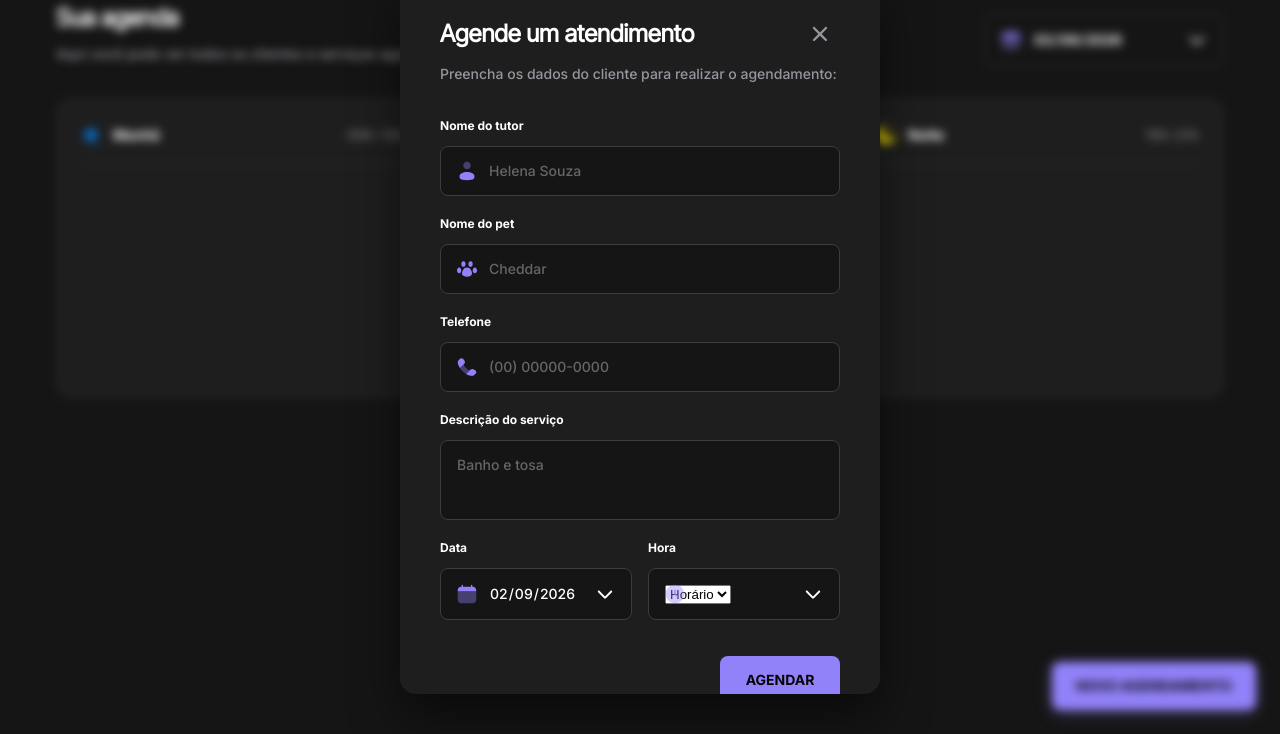
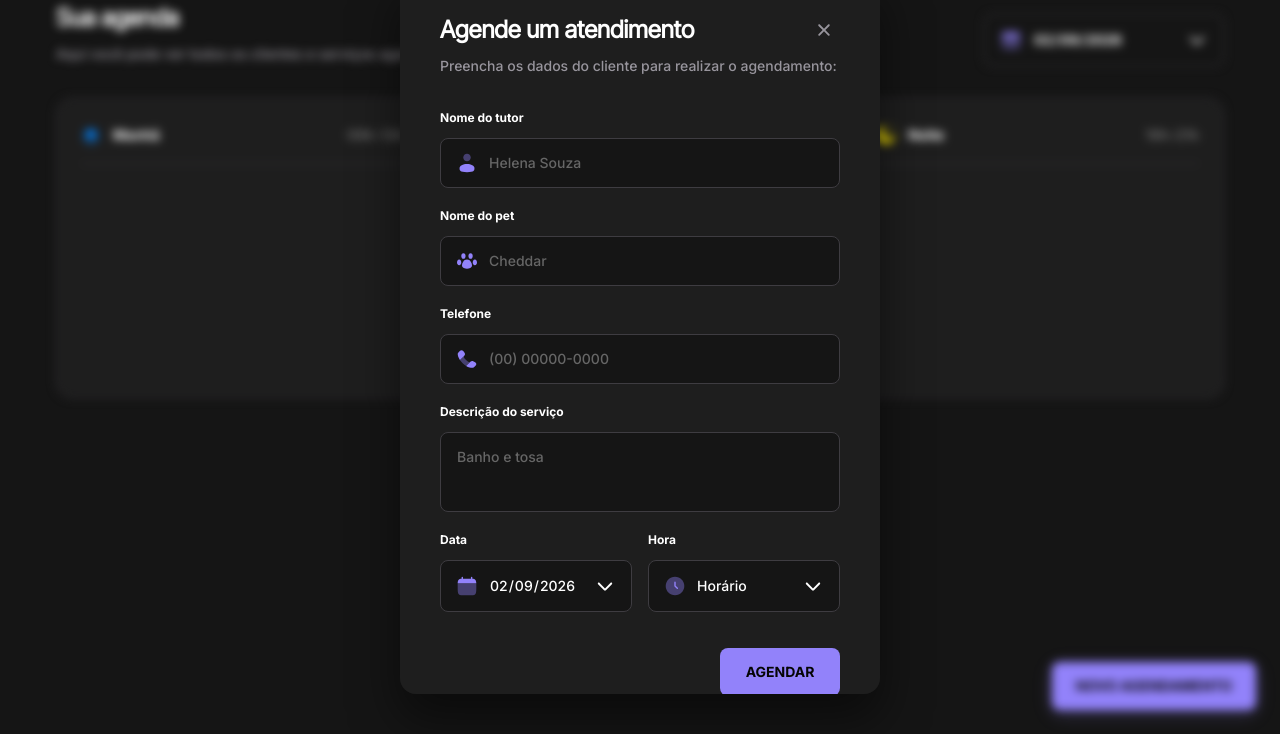
Before and after one commit to is4ac-dev/pet-world, a website built with webpack: page index.html in a window 1280 px wide. Both pictures are taken after a click on the button "NOVO AGENDAMENTO". Shown: the part 66-800 px from the top of the page. Built offline with nearby package versions, Linux system fonts and the light colour scheme.

Commit message:
Ajustando estilização do seletor de horário no CSS

```diff
--- a/src/styles/schedule.css
+++ b/src/styles/schedule.css
@@ -54,11 +54,12 @@ dialog::backdrop {
   display: flex;
   align-items: center;
   justify-content: center;
-  width: 2.5rem;
-  height: 2.5rem;
+  width: 2rem;
+  height: 2rem;
   padding: 0;
   border-radius: 0.25rem;
   cursor: pointer;
+  background: transparent;
 }
 
 #cancel-button img {
@@ -144,7 +145,8 @@ dialog::backdrop {
   min-height: 3.25rem;
 }
 
-.wrapper-box input {
+.wrapper-box input,
+.wrapper-box select {
   position: absolute;
   inset: 0;
   background: transparent;
@@ -156,6 +158,18 @@ dialog::backdrop {
   z-index: 10;
   width: 100%;
   height: 100%;
+  cursor: pointer;
+}
+
+.wrapper-box select {
+  -webkit-appearance: none;
+  -moz-appearance: none;
+  appearance: none;
+}
+
+.wrapper-box select option {
+  background-color: var(--back-secon);
+  color: var(--cont-prime);
 }
 
 .wrapper-box .input-wrapper img {
```
